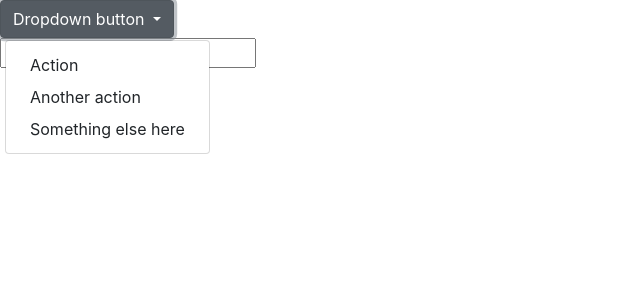
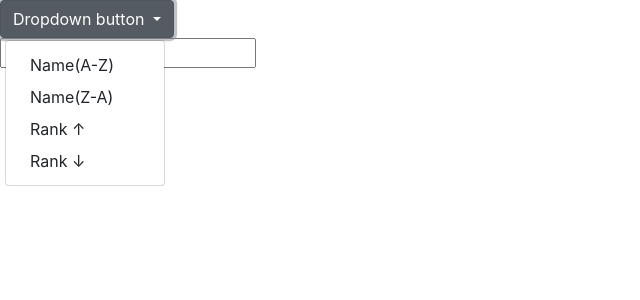
Before and after one commit to amoghardikar/coditas-search, an Angular app: page / in a window 1280 px wide. Both pictures are taken after a click on the button "Dropdown button". Shown: the top 300 px of the page, without its empty margins (0-640 px from the left). Built offline with nearby package versions, Linux system fonts and the light colour scheme.

Commit message:
added sorting

```diff
--- a/src/app/header/header.component.html
+++ b/src/app/header/header.component.html
@@ -3,9 +3,11 @@
       Dropdown button
     </button>
     <div class="dropdown-menu" aria-labelledby="dropdownMenuButton">
-      <a class="dropdown-item" href="#">Action</a>
-      <a class="dropdown-item" href="#">Another action</a>
-      <a class="dropdown-item" href="#">Something else here</a>
+      <a class="dropdown-item" (click)="sortList('0')">Name(A-Z)</a>
+      <a class="dropdown-item" (click)="sortList('1')">Name(Z-A)</a>
+      <a class="dropdown-item" (click)="sortList('2')">Rank ↑</a>
+      <a class="dropdown-item" (click)="sortList('3')">Rank ↓</a>
+
     </div>
   </div>
   <div>
--- a/src/app/header/header.component.ts
+++ b/src/app/header/header.component.ts
@@ -30,5 +30,33 @@ export class HeaderComponent implements OnInit {
 
   ngOnInit(): void {
   }
+  sortList(index : any){
+    let value = {}
+        value['sorting'] = 'true';
+        console.log('in sortlist function')
+        console.log(index);
+    switch(index){
+      case '0':
+        value['sordtByAscending'] = "true";
+        console.log('in 0')
+        break;
+      case '1' :
+        value['sortByDescending'] = "true";
+        break;
+
+      case '2' :
+        value['sortByUpperRank'] = "true";
+        break;
+
+      case '3' :
+        value['sortByLowerRank'] = "true";
+        break;
+
+
+    }
+    console.log(value)
+    this.navService.emitNavChangeEvent(value);
+
+  }
 
 }
--- a/src/app/search-result/search-result.component.ts
+++ b/src/app/search-result/search-result.component.ts
@@ -9,14 +9,52 @@ import { NavService } from '../nav-service';
 })
 export class SearchResultComponent implements OnInit {
   subscription: any;
+  searchResults = [];
   constructor(private navService: NavService) {}
   ngOnInit(): void {
     this.subscription = this.navService
       .getNavChangeEmitter()
-      .subscribe((results) => {
+      .subscribe((emmittedValue) => {
         console.log('in search result');
-        console.log(results);
+        console.log(emmittedValue);
+        if ((emmittedValue['sorting'] === 'false')) {
+          this.searchResults = emmittedValue['results']['items'];
+          console.log('search results')
+          console.log(this.searchResults)
+        } else if ((emmittedValue['sorting'] === 'true')) {
+          if ((emmittedValue['sordtByAscending'] === 'true')) {
+            this.sortByAscending(this.searchResults);
+          } else if ((emmittedValue['sortByDescending'] === 'true')) {
+            this.sortByDescending(this.searchResults);
+          } else if ((emmittedValue['sortByUpperRank'] === 'true')) {
+            this.sortByUpperRank(this.searchResults)
+          }else if(emmittedValue['sortByLowerRank'] === 'true'){
+            this.sortByLowerRank(this.searchResults);
+          }
+        }
       });
+  }
+
+  sortByAscending(searchList) {
+    console.log('soring array list by ascending');
+   this.searchResults =  this.searchResults.sort((a,b) => 0 - (a['login'] > b['login'] ? -1 : 1));
+   console.log('sorted array')
+   console.log(this.searchResults);
+  }
+  sortByDescending(searchList) {
+    console.log('soring array list by descending');
+    this.searchResults =  this.searchResults.sort((a,b) => 0 - (b['login'] > a['login'] ? -1 : 1));
+    console.log(this.searchResults)
+  }
+  sortByUpperRank(searchList) {
+    console.log('soring array list by upperRank');
+    this.searchResults =  this.searchResults.sort((a,b) => 0 - (a['score'] > b['score'] ? -1 : 1));
+    console.log(this.searchResults)
+  }
+  sortByLowerRank(searchList) {
+    console.log('soring array list by Lowerrank');
+    this.searchResults =  this.searchResults.sort((a,b) => 0 - (b['score'] > a['score'] ? -1 : 1));
+    console.log(this.searchResults)
   }
   ngOnDestroy() {
     this.subscription.unsubscribe();
```
